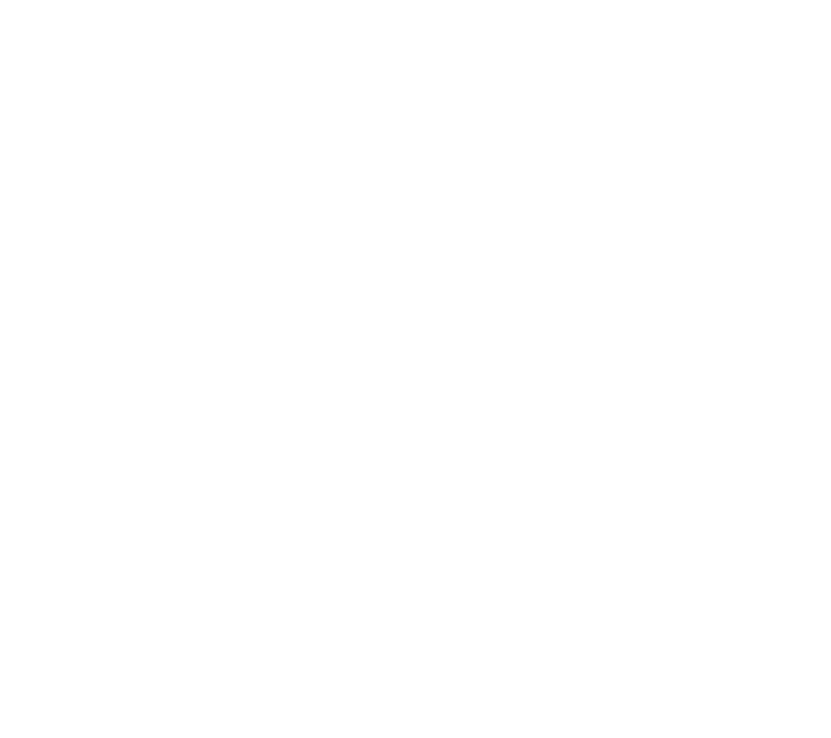
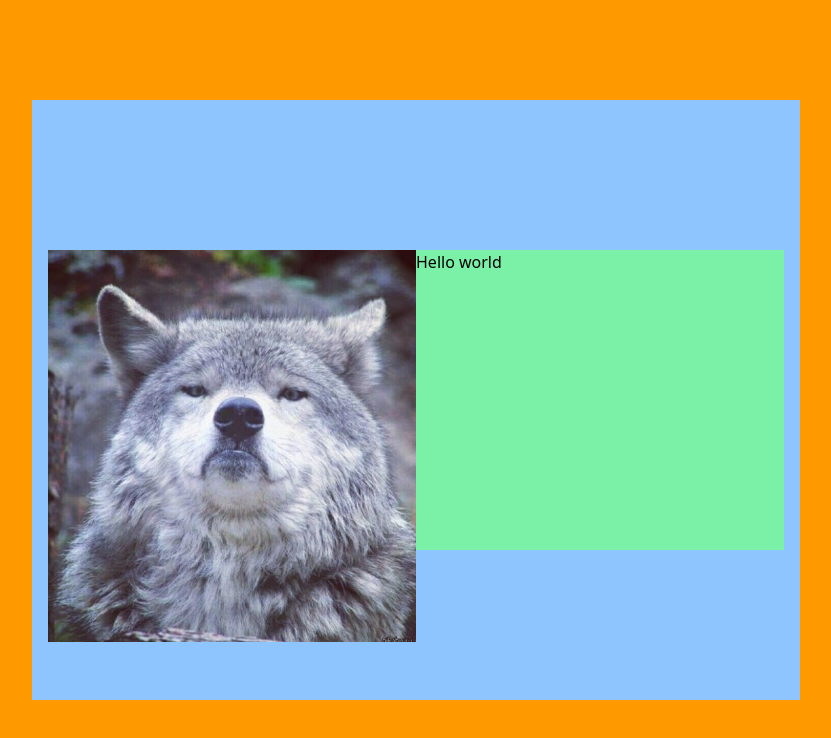
Before and after one commit to astowneer/elixir-of-youth, a Next.js app: page / in a window 1280 px wide. Shown: the top 738 px of the page, without its empty margins (224-1055 px from the left). Built offline with nearby package versions, Linux system fonts and the light colour scheme.

Commit message:
feat: add hero section ex-1

```diff
--- a/src/app/page.tsx
+++ b/src/app/page.tsx
@@ -2,6 +2,15 @@
 
 export default function Home() {
   return (
-    <div></div>
+    <div className="bg-amber-500 min-h-screen max-w-full flex justify-center items-center">
+      <div className="bg-blue-300 w-[1024px] max-w-3xl p-4 h-[600px] flex justify-center items-center">
+        <div className="bg-red-300 h-[300px] flex-1">
+          <Image src={`/wolf.jpg`} alt="wolf" width={1024} height={1024} />
+        </div>
+        <div className="bg-green-300 h-[300px] flex-1">
+          <p>Hello world</p>
+        </div>
+      </div>
+    </div>
   );
 }
```
